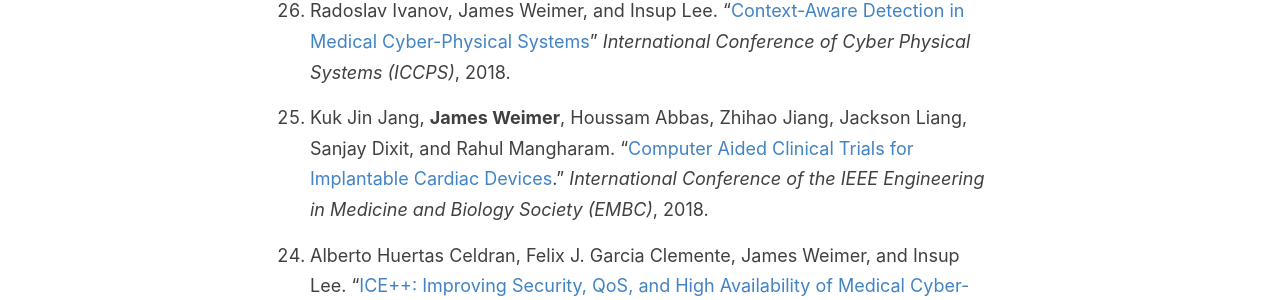
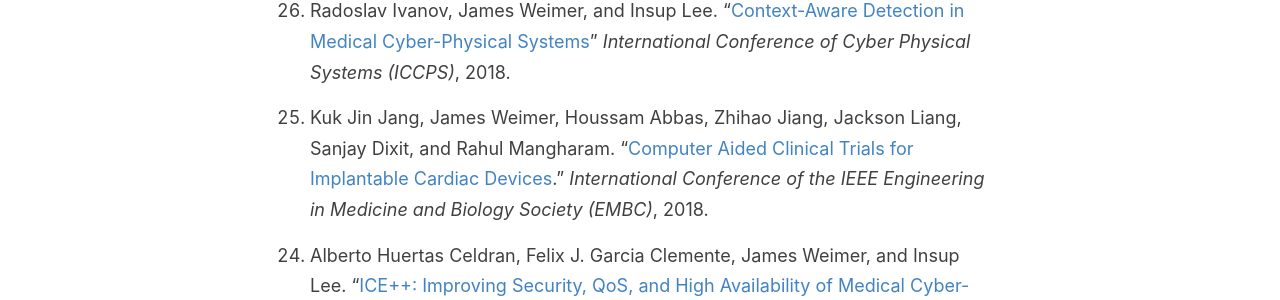
Before and after one commit to weimerj/weimerj.github.io, a Jekyll site: the page built from _pages/publications.md, in a window 1280 px wide and 900 px high, scrolled down 5250 px. Shown: the part 153-453 px from the top of the window. Built offline with Jekyll 4.4.1, drawn with Linux system fonts in a browser that asks for light colours; our own code applies the rules of GitHub Pages for plain Markdown files.

Commit message:
publicaitons

```diff
--- a/_pages/publications.md
+++ b/_pages/publications.md
@@ -181,7 +181,7 @@
    "[Context-Aware Detection in Medical Cyber-Physical Systems](../pdf/2018-ICCPS-ContextAwareDetection.pdf)"
    _International Conference of Cyber Physical Systems (ICCPS)_, 2018.
 
-0. Kuk Jin Jang, <b>James Weimer</b>, Houssam Abbas, Zhihao Jiang, Jackson Liang, Sanjay Dixit, and Rahul Mangharam.
+0. Kuk Jin Jang, James Weimer, Houssam Abbas, Zhihao Jiang, Jackson Liang, Sanjay Dixit, and Rahul Mangharam.
    "[Computer Aided Clinical Trials for Implantable Cardiac Devices](../pdf/2018-EMBC-CACT.pdf)."
    _International Conference of the IEEE Engineering in Medicine and Biology Society (EMBC)_, 2018.
 
```
Also changed, not shown: index.md (+1 -0 lines).
